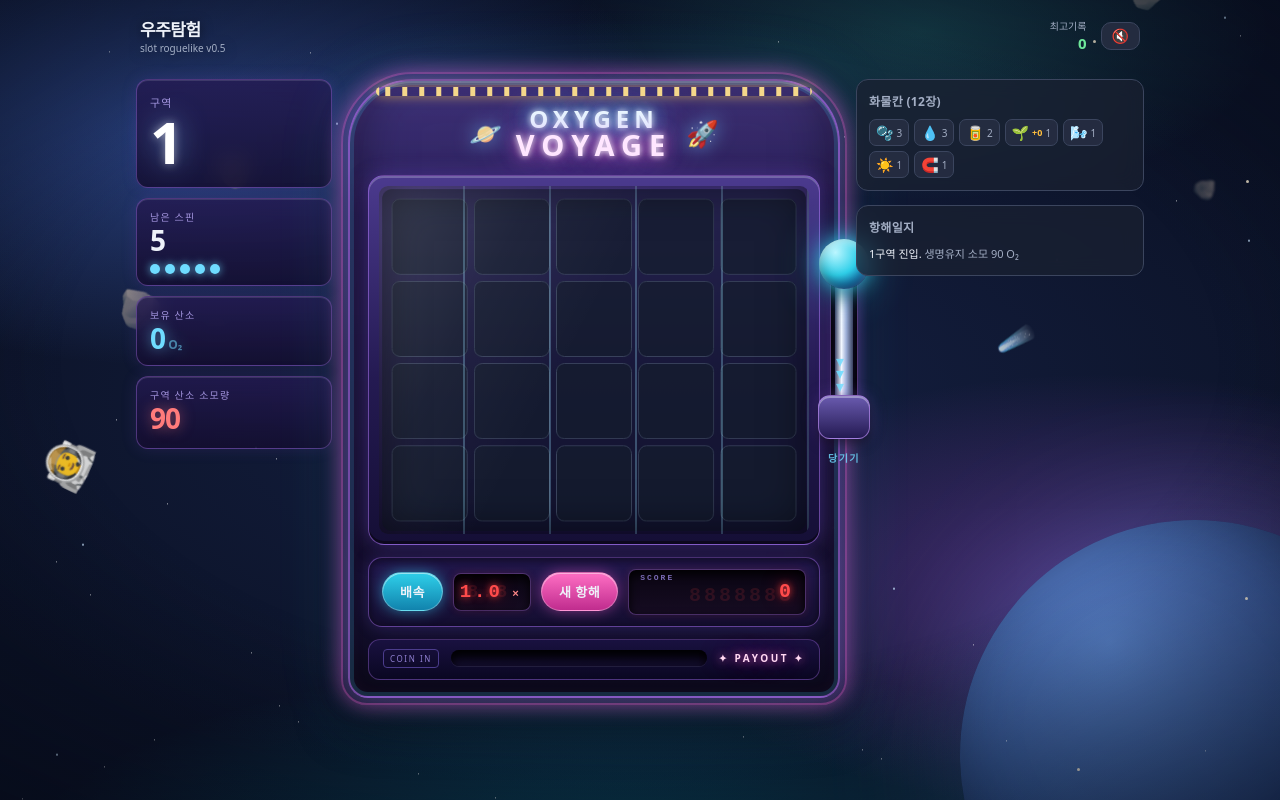
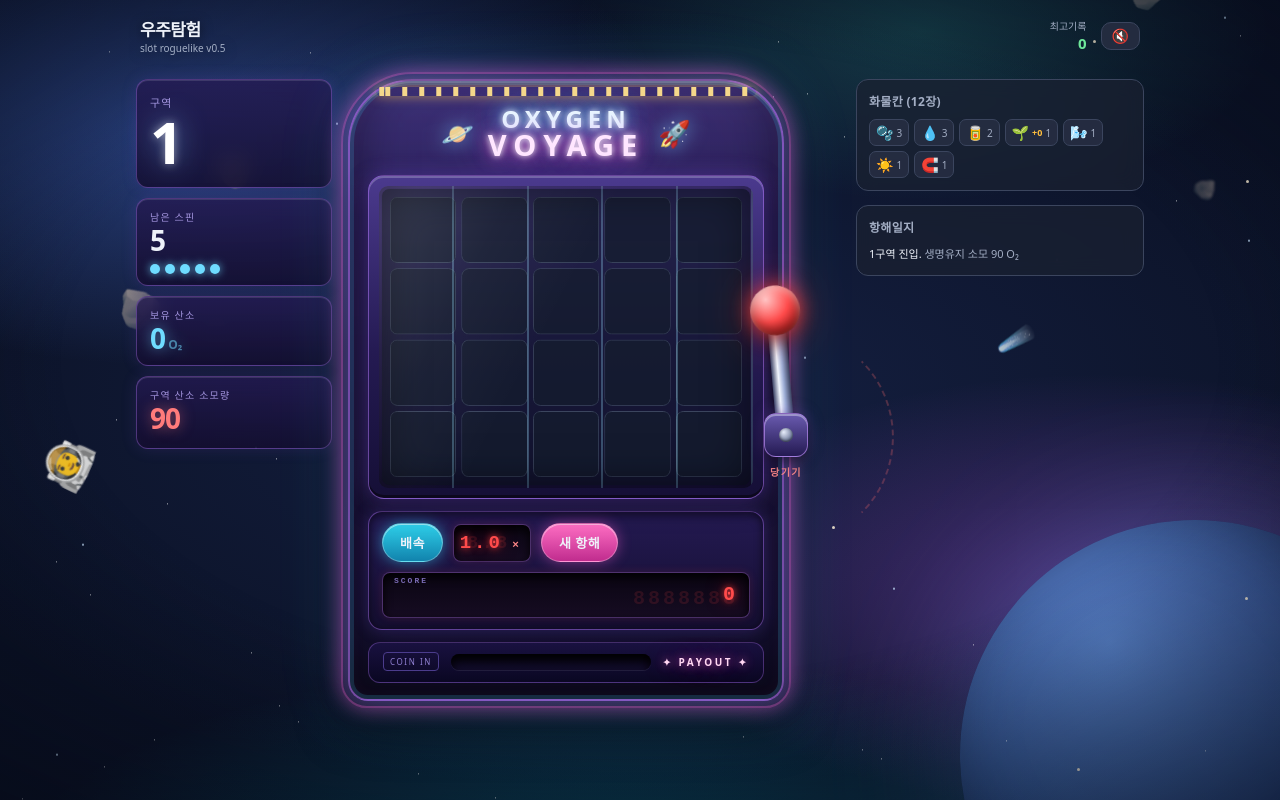
Before and after one commit to 41ways/oxy-voyage, a plain HTML site: page index.html in a window 1280 px wide. Drawn offline with Linux system fonts and the light colour scheme.

Commit message:
레버를 축 회전 방식으로 교체, 노브 빨강, 오른쪽 패널 겹침 해소

```diff
--- a/index.html
+++ b/index.html
@@ -110,14 +110,15 @@
   }
 
   main{display:grid; grid-template-columns:196px minmax(0,1fr) 288px; gap:16px; align-items:start}
-  @media (max-width:1180px){ main{grid-template-columns:170px minmax(0,1fr) 262px; gap:12px} }
-  @media (max-width:980px){ main{grid-template-columns:1fr} }
+  @media (max-width:1180px){ main{grid-template-columns:162px minmax(0,1fr) 248px; gap:12px} .cabinet{margin-right:46px} }
+  @media (max-width:980px){ main{grid-template-columns:1fr} .cabinet{margin-right:0} }
 
   /* ── 슬롯머신 캐비닛 ─────────────────────────────
      네온 튜브 외곽 + 아치형 간판 + 릴 창 + 콘솔 + 배출구.
      캔버스만 덩그러니 놓으면 판이 아니라 표처럼 보임 */
   .cabinet{
-    position:relative; border-radius:64px 64px 20px 20px; padding:0 0 0;
+    position:relative; margin-right:56px;   /* 레버가 놀 자리 — 없으면 오른쪽 패널과 겹침 */
+    border-radius:64px 64px 20px 20px; padding:0 0 0;
     background:
       linear-gradient(180deg, rgba(120,74,220,.40), rgba(46,28,96,.72) 22%, rgba(18,14,44,.92)),
       var(--panel);
@@ -258,74 +259,86 @@
   }
 
   /* ── 레버. 기계 오른쪽 옆구리에 달려 바깥으로 삐져나온다.
-     캐비닛 안쪽 칸에 두면 배경에 묻혀서 안 보였고, 실은 이 블록이
-     통째로 지워져 있어서 아예 스타일이 없는 상태였음.
-     움직임은 수직 이동만 — 회전을 주면 옆으로 딸랑거리는 장식처럼 보임 */
+     축을 중심으로 호를 그리며 내려간다 — 실제 슬롯머신 레버가 그렇고,
+     수직으로만 미끄러지면 레버가 아니라 핀으로 보임.
+     대신 움직임은 전부 "당기는 방향(+)"으로만 — 음수로도 흔들리면 딸랑거림 */
   .lever{
-    position:absolute; right:-54px; top:150px; width:96px; height:240px;
+    position:absolute; right:-52px; top:150px; width:96px; height:250px;
     cursor:pointer; user-select:none; z-index:5;
   }
-  .lever .rail{
-    position:absolute; left:50%; margin-left:-14px; top:32px; bottom:62px; width:28px;
-    background:linear-gradient(90deg,#0a0618,#2a1e58 45%,#0a0618);
-    border:1px solid rgba(186,124,255,.45); border-radius:14px;
-    box-shadow:inset 0 5px 12px rgba(0,0,0,.85), 0 0 14px rgba(140,90,240,.35);
+  .lever .trail{                                  /* 노브가 지나갈 호 궤적 */
+    position:absolute; left:50%; bottom:44px; width:216px; height:216px;
+    margin-left:-108px; margin-bottom:-108px; border-radius:50%;
+    border:2px dashed transparent;
+    border-right-color:rgba(255,110,110,.26);
+    pointer-events:none; transition:border-right-color .2s;
   }
-  .lever .arm{
-    position:absolute; left:50%; margin-left:-25px; top:8px; width:50px; height:190px;
-    transition:transform .3s cubic-bezier(.3,1.5,.5,1); z-index:1;
+  .lever:hover:not(.off) .trail{border-right-color:rgba(255,110,110,.55)}
+  .lever.pulled .trail{border-right-color:rgba(255,150,150,.9)}
+
+  .lever .arm{                                    /* 축(맨 아래)을 원점으로 회전 */
+    position:absolute; left:50%; margin-left:-25px; bottom:46px; width:50px; height:150px;
+    transform-origin:50% 100%;
+    transform:rotate(-5deg);
+    transition:transform .42s cubic-bezier(.18,1.7,.45,1);   /* 놓으면 튕겨 올라옴 */
+    z-index:1;
   }
   .lever .shaft{
-    position:absolute; left:50%; margin-left:-9px; top:36px; bottom:0; width:18px;
+    position:absolute; left:50%; margin-left:-9px; top:34px; bottom:0; width:18px;
     background:linear-gradient(90deg,#3c4468,#f2f7ff 36%,#9fb0d8 62%,#39415f);
     border-radius:9px; box-shadow:0 2px 8px rgba(0,0,0,.55);
   }
   .lever .knob{
     position:absolute; left:0; top:0; width:50px; height:50px; border-radius:50%;
-    background:radial-gradient(circle at 33% 27%, #baf6ff, #2fd0ea 46%, #1060a8 78%, #0a2f60);
+    background:radial-gradient(circle at 33% 27%, #ffc2c2, #ff4b4b 46%, #b81f1f 76%, #6d0f0f);
     box-shadow:
-      0 0 20px rgba(58,215,255,.9), 0 0 46px rgba(58,215,255,.45),
-      0 8px 18px rgba(0,0,0,.6), inset 0 -6px 12px rgba(0,0,0,.35),
-      inset 0 4px 9px rgba(255,255,255,.55);
-    cursor:grab;
+      0 0 20px rgba(255,70,70,.85), 0 0 46px rgba(255,60,60,.4),
+      0 8px 18px rgba(0,0,0,.6), inset 0 -6px 12px rgba(0,0,0,.4),
+      inset 0 4px 9px rgba(255,255,255,.5);
+    cursor:grab; transition:transform .12s;
   }
   .lever:active .knob{cursor:grabbing}
-  .lever .housing{
-    position:absolute; left:50%; margin-left:-26px; bottom:32px; width:52px; height:44px;
+  .lever.pulled .knob{transform:scale(.94)}
+
+  .lever .pivot{                                  /* 축 브래킷 — 팔이 여기 물려 돈다 */
+    position:absolute; left:50%; margin-left:-22px; bottom:24px; width:44px; height:44px;
     background:linear-gradient(180deg,#6a5bb0,#241a52);
     border:1px solid rgba(200,150,255,.6); border-radius:12px; z-index:2;
     box-shadow:inset 0 2px 0 rgba(255,255,255,.35), 0 5px 12px rgba(0,0,0,.55),
                0 0 16px rgba(150,100,240,.35);
   }
-  .lever .guide{
-    position:absolute; left:50%; margin-left:-8px; bottom:78px;
-    display:flex; flex-direction:column; align-items:center; pointer-events:none; z-index:3;
+  .lever .pivot::after{
+    content:''; position:absolute; left:50%; top:14px; margin-left:-7px;
+    width:14px; height:14px; border-radius:50%;
+    background:radial-gradient(circle at 34% 30%, #e6ecfa, #6d799a 70%);
+    box-shadow:inset 0 -1px 3px rgba(0,0,0,.6);
   }
-  .lever .guide i{font-style:normal; font-size:16px; line-height:.8; color:#6fdcff; opacity:.25;
-                  animation:guideBlink 1.4s ease-in-out infinite}
-  .lever .guide i:nth-child(2){animation-delay:.16s}
-  .lever .guide i:nth-child(3){animation-delay:.32s}
-  @keyframes guideBlink{ 0%,100%{opacity:.15} 45%{opacity:.9} }
   .lever .hint{
-    position:absolute; bottom:6px; left:0; right:0; text-align:center;
+    position:absolute; bottom:2px; left:0; right:0; text-align:center;
     font-size:10px; font-weight:700; letter-spacing:1.5px; color:#8f7fd0;
   }
-  .lever:hover:not(.off) .arm{transform:translateY(22px)}
-  .lever.pulled .arm{transform:translateY(124px); transition-duration:.11s; transition-timing-function:ease-in}
-  /* 첫 판에는 주기적으로 아래로만 내려갔다 돌아옴 */
+
+  .lever:hover:not(.off) .arm{transform:rotate(11deg)}
+  .lever.pulled .arm{
+    transform:rotate(68deg);
+    transition:transform .1s cubic-bezier(.5,0,.9,.6);        /* 내려갈 땐 확 */
+  }
+
+  /* 첫 판에는 주기적으로 당기는 방향으로만 까딱 */
   .lever.fresh .arm{animation:leverNudge 2.2s cubic-bezier(.4,0,.3,1) infinite}
-  .lever.fresh .hint{color:#6fdcff; animation:guideBlink 1.4s ease-in-out infinite}
+  .lever.fresh .hint{color:#ff8a8a; animation:guideBlink 1.4s ease-in-out infinite}
+  @keyframes guideBlink{ 0%,100%{opacity:.45} 45%{opacity:1} }
   @keyframes leverNudge{
-    0%,60%{transform:translateY(0)}
-    72%{transform:translateY(34px)}
-    82%{transform:translateY(11px)}
-    92%{transform:translateY(22px)}
-    100%{transform:translateY(0)}
+    0%,58%{transform:rotate(-5deg)}
+    70%{transform:rotate(21deg)}
+    80%{transform:rotate(3deg)}
+    90%{transform:rotate(12deg)}
+    100%{transform:rotate(-5deg)}
   }
   .lever.fresh:hover .arm, .lever.pulled .arm{animation:none}
   .lever.off{opacity:.3; pointer-events:none}
-  @media (max-width:1180px){ .lever{right:-42px; transform:scale(.86); transform-origin:top center} }
-  @media (max-width:980px){ .lever{position:static; width:100%; height:150px; margin:0 auto 6px} }
+  @media (max-width:1180px){ .lever{right:-44px; transform:scale(.86); transform-origin:top center} }
+  @media (max-width:980px){ .lever{position:static; width:100%; height:170px; margin:0 auto 6px} }
 
   button{
     font:inherit; font-weight:600; color:var(--fg); cursor:pointer;
@@ -467,10 +480,9 @@
 
       <!-- 레버는 기계 오른쪽 바깥으로 삐져나오게 -->
       <div class="lever fresh" id="lever" title="레버를 아래로 당긴다 (Space)">
-        <span class="rail"></span>
-        <span class="guide"><i>▾</i><i>▾</i><i>▾</i></span>
+        <span class="trail"></span>
         <span class="arm"><i class="shaft"></i><i class="knob"></i></span>
-        <span class="housing"></span>
+        <span class="pivot"></span>
         <span class="hint">당기기</span>
       </div>
 
@@ -1202,7 +1214,7 @@ async function pullLever(){
   lever.classList.add('pulled');
   beep(90, .09, 'square', .05);                                  // 물리는 소리
   setTimeout(() => { lever.classList.remove('pulled');           // 튕겨 올라옴
-                     beep(150, .06, 'triangle', .035); }, 150 / speed);
+                     beep(150, .06, 'triangle', .035); }, 210 / speed);
   await spin();
 }
 lever.onclick = pullLever;
```
